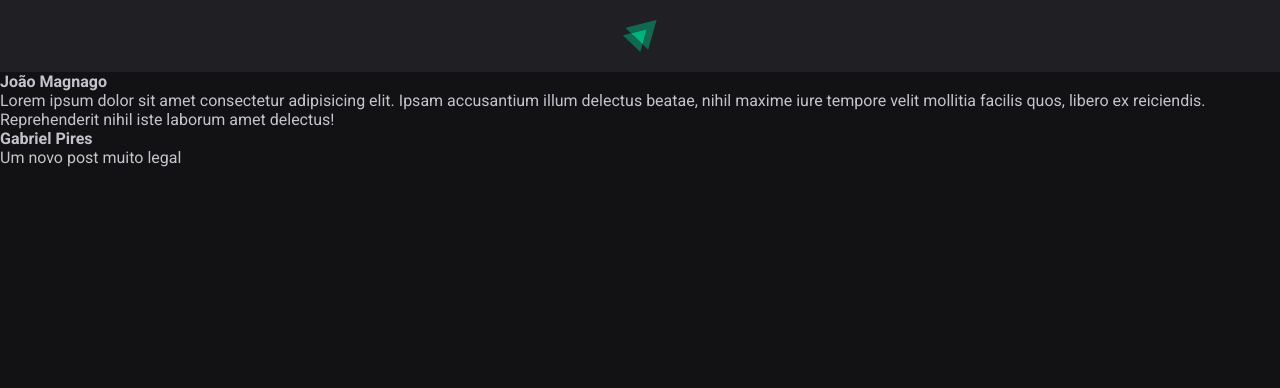
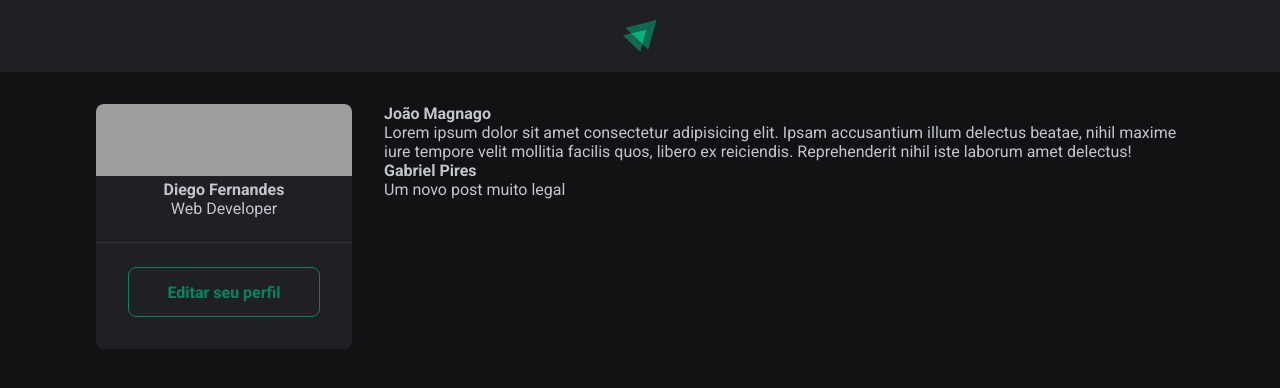
Before and after one commit to JoaoMagnago/ignite-01-fundamentos-reactjs, a React (Vite) app: page / in a window 1280 px wide. Shown: the top 388 px of the page. Built offline with nearby package versions, Linux system fonts and the light colour scheme; grey boxes are pictures that could not be loaded.

Commit message:
feat: create sidebar component with initial structure and styles

```diff
--- a/src/App.jsx
+++ b/src/App.jsx
@@ -1,6 +1,9 @@
 import { Header } from "./components/Header";
 import { Post } from "./Post";
 
+import styles from "./App.module.css";
+
+import { Sidebar } from "./components/Sidebar";
 import "./global.css";
 
 export function App() {
@@ -8,12 +11,17 @@ export function App() {
     <div>
       <Header />
 
-      <Post
-        author="João Magnago"
-        content="Lorem ipsum dolor sit amet consectetur adipisicing elit. Ipsam accusantium illum delectus beatae, nihil maxime iure tempore velit mollitia facilis quos, libero ex reiciendis. Reprehenderit nihil iste laborum amet delectus!"
-      />
+      <div className={styles.wrapper}>
+        <Sidebar />
+        <main>
+          <Post
+            author="João Magnago"
+            content="Lorem ipsum dolor sit amet consectetur adipisicing elit. Ipsam accusantium illum delectus beatae, nihil maxime iure tempore velit mollitia facilis quos, libero ex reiciendis. Reprehenderit nihil iste laborum amet delectus!"
+          />
 
-      <Post author="Gabriel Pires" content="Um novo post muito legal" />
+          <Post author="Gabriel Pires" content="Um novo post muito legal" />
+        </main>
+      </div>
     </div>
   );
 }
--- /dev/null
+++ b/src/App.module.css
@@ -0,0 +1,11 @@
+.wrapper {
+  /* Não é necessário definir a largura (width) do wrapper, pois é um display block que, por padrão, já possui 100% */
+  max-width: 70rem;
+  margin: 2rem auto;
+  /* Padding lateral pequeno para dar um pequeno espaçamento nas laterais e não dar a sensação de que o conteúdo ocupa a tela toda */
+  padding: 0 1rem;
+  display: grid;
+  grid-template-columns: 256px 1fr;
+  gap: 2rem;
+  align-items: flex-start;
+}
--- /dev/null
+++ b/src/components/Sidebar.jsx
@@ -0,0 +1,19 @@
+import styles from './Sidebar.module.css'
+
+export function Sidebar() {
+  return <aside className={styles.sidebar}>
+    <img
+      className={styles.cover}
+      src="https://images.unsplash.com/photo-1605379399642-870262d3d051?ixlib=rb-4.0.3&ixid=M3wxMjA3fDB8MHxwaG90by1wYWdlfHx8fGVufDB8fHx8fA%3D%3D&auto=format&fit=crop&w=500&q=50"
+    />
+
+    <div className={styles.profile}>
+      <strong>Diego Fernandes</strong>
+      <span>Web Developer</span>
+    </div>
+
+    <footer>
+      <a href="#">Editar seu perfil</a>
+    </footer>
+  </aside>
+}
--- /dev/null
+++ b/src/components/Sidebar.module.css
@@ -0,0 +1,39 @@
+.sidebar {
+  background: var(--gray-800);
+  border-radius: 8px;
+  overflow: hidden;
+}
+
+.cover {
+  width: 100%;
+  height: 72px;
+  object-fit: cover;
+}
+
+.profile {
+  display: flex;
+  flex-direction: column;
+  align-items: center;
+}
+
+.sidebar footer {
+  border-top: 1px solid var(--gray-600);
+  margin-top: 1.5rem;
+  padding: 1.5rem 2rem 2rem
+}
+
+.sidebar footer a {
+  width: 100%;
+  background: transparent;
+  color: var(--green-500);
+  border: 1px solid var(--green-500);
+  border-radius: 8px;
+  height: 50px;
+  padding: 0 1.5rem;
+  font-weight: bold;
+  text-decoration: none;
+
+  display: flex;
+  align-items: center;
+  justify-content: center;
+}
```
